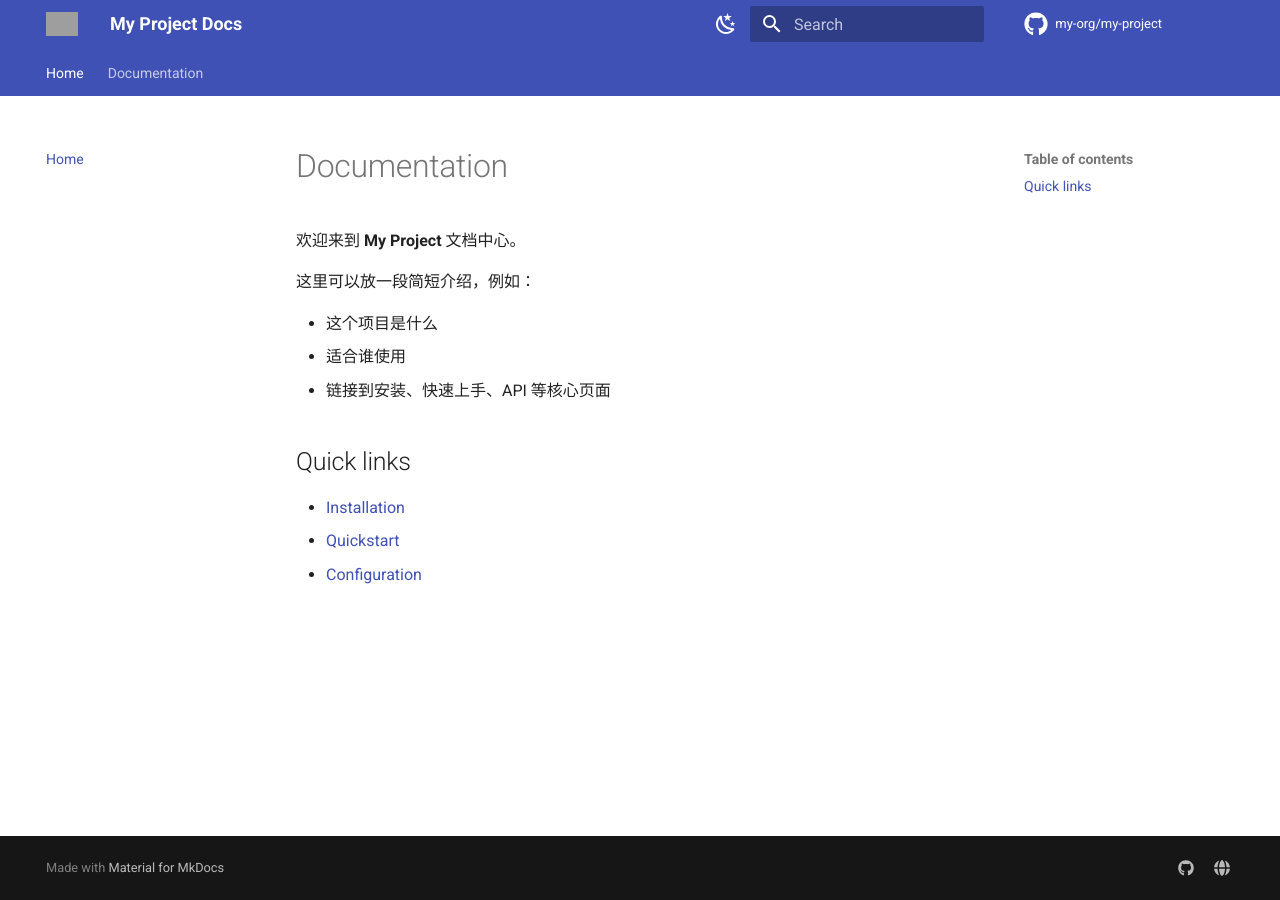
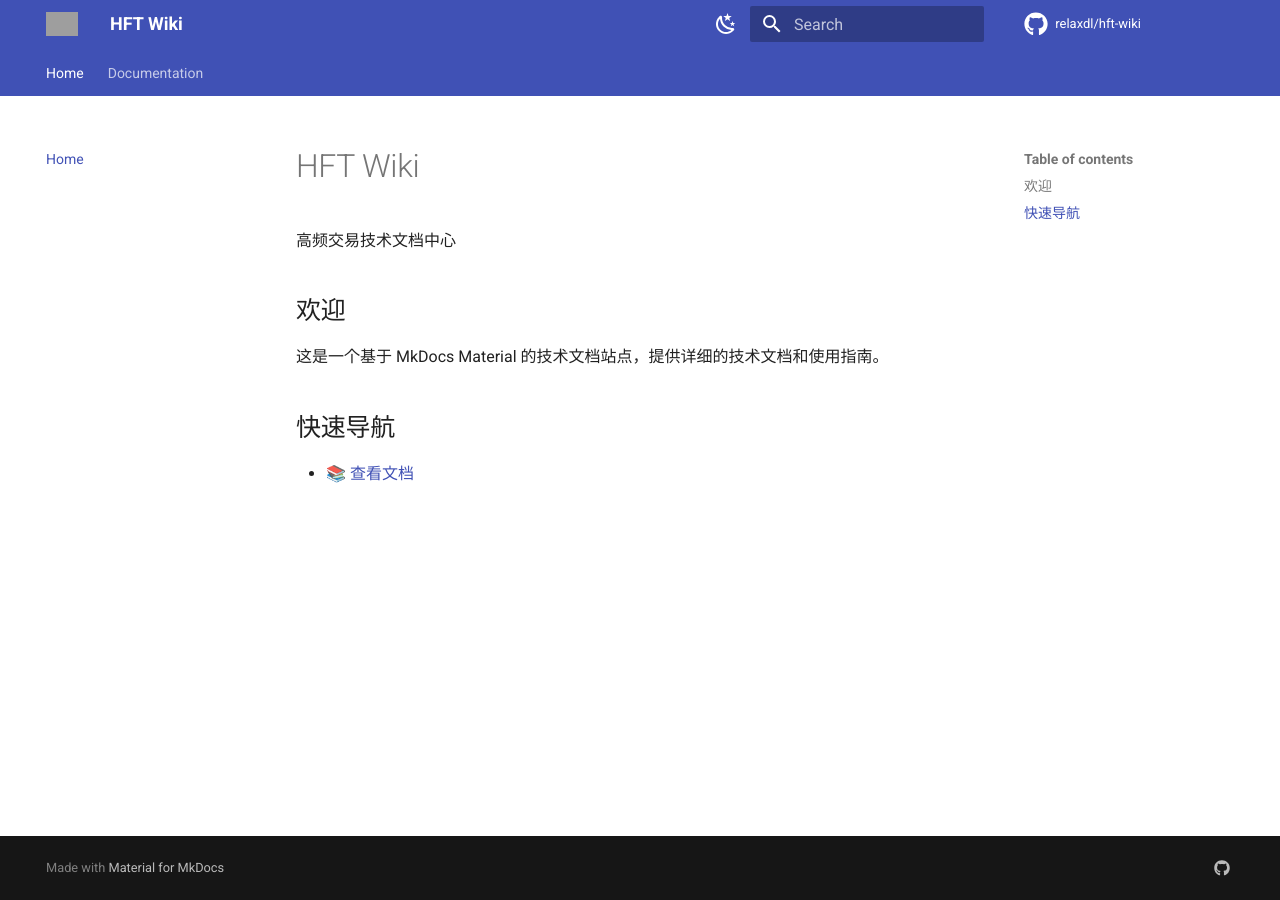
Before and after one commit to relaxdl/hft-wiki, an MkDocs documentation site: the page built from docs/index.md, in a window 1280 px wide. Built offline with MkDocs 1.6.1 and Material for MkDocs 9.7.7, drawn with Linux system fonts in a browser that asks for light colours; comment, search, counter and statistics services are not loaded; grey boxes are pictures that could not be loaded.

Commit message:
更新了template

```diff
--- a/docs/index.md
+++ b/docs/index.md
@@ -1,15 +1,11 @@
-# Documentation
+# HFT Wiki
 
-欢迎来到 **My Project** 文档中心。
+高频交易技术文档中心
 
-这里可以放一段简短介绍，例如：
+## 欢迎
 
-- 这个项目是什么
-- 适合谁使用
-- 链接到安装、快速上手、API 等核心页面
+这是一个基于 MkDocs Material 的技术文档站点，提供详细的技术文档和使用指南。
 
-## Quick links
+## 快速导航
 
-- [Installation](installation.md)
-- [Quickstart](quickstart.md)
-- [Configuration](config.md)
+- 📚 [查看文档](documentation.md)
--- a/mkdocs.yml
+++ b/mkdocs.yml
@@ -1,19 +1,15 @@
-site_name: My Project Docs
-site_url: https://example.com
+site_name: HFT Wiki
+site_url: https://relaxdl.github.io/hft-wiki/
 site_description: >-
-  My Project：一个用于自动化交易 / 内部系统的技术文档站点。
+  HFT Wiki：高频交易技术文档中心
 
-repo_name: my-org/my-project
-repo_url: https://github.com/my-org/my-project
+repo_name: relaxdl/hft-wiki
+repo_url: https://github.com/relaxdl/hft-wiki
 
 # 顶部导航 / 左侧导航 的整体结构
 nav:
   - Home: index.md
-  - Documentation:
-      - Overview: docs/index.md
-      - Installation: docs/installation.md
-      - Quickstart: docs/quickstart.md
-      - Configuration: docs/config.md
+  - Documentation: documentation.md
 
 theme:
   name: material
@@ -59,11 +55,8 @@ theme:
 extra:
   social:
     - icon: fontawesome/brands/github
-      link: https://github.com/my-org/my-project
+      link: https://github.com/relaxdl/hft-wiki
       name: GitHub
-    - icon: fontawesome/solid/globe
-      link: https://example.com
-      name: Website
 
 plugins:
   - search
```
Also changed, not shown: docs/documentation.md (added, +5 -0 lines), index.md (deleted, +0 -5 lines).
